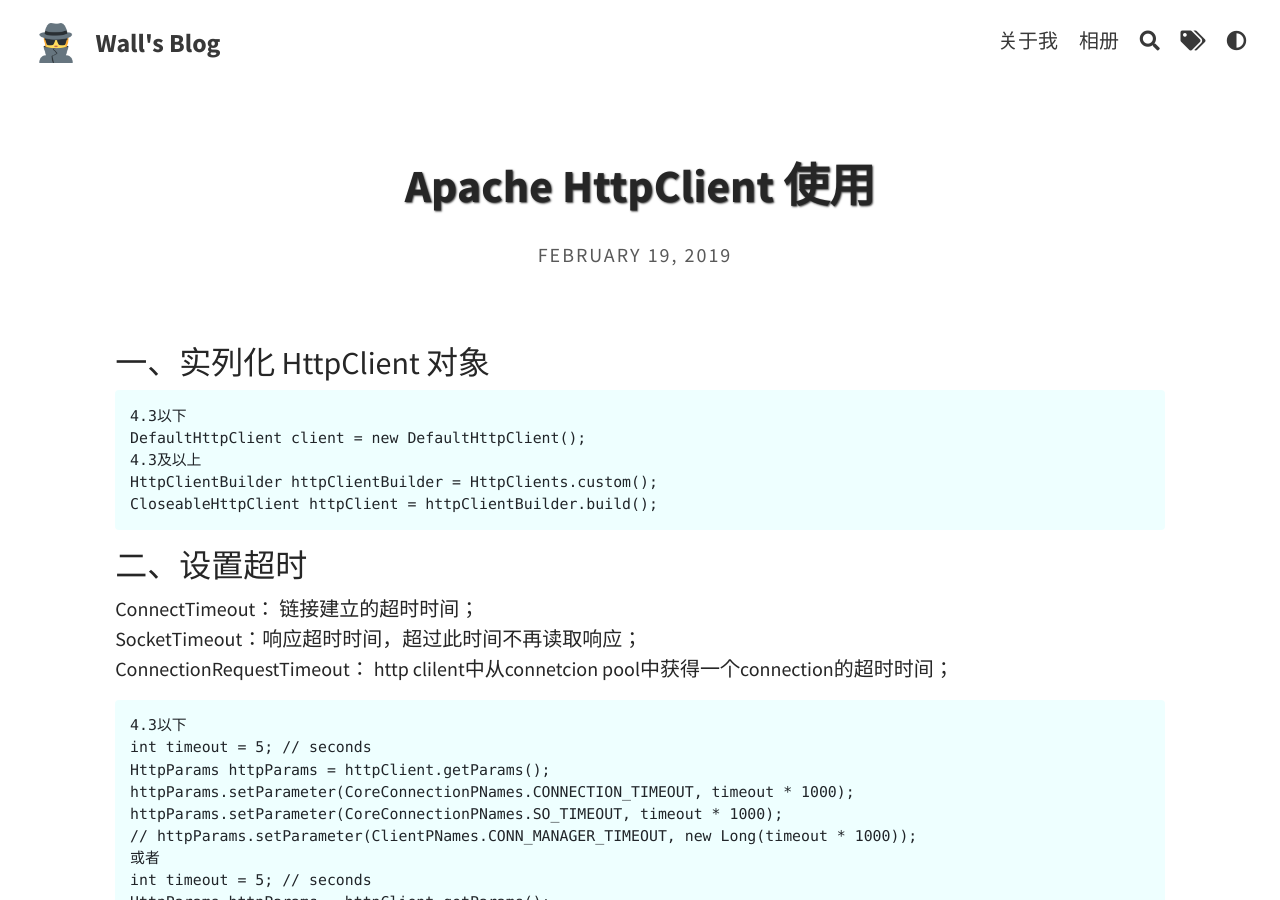
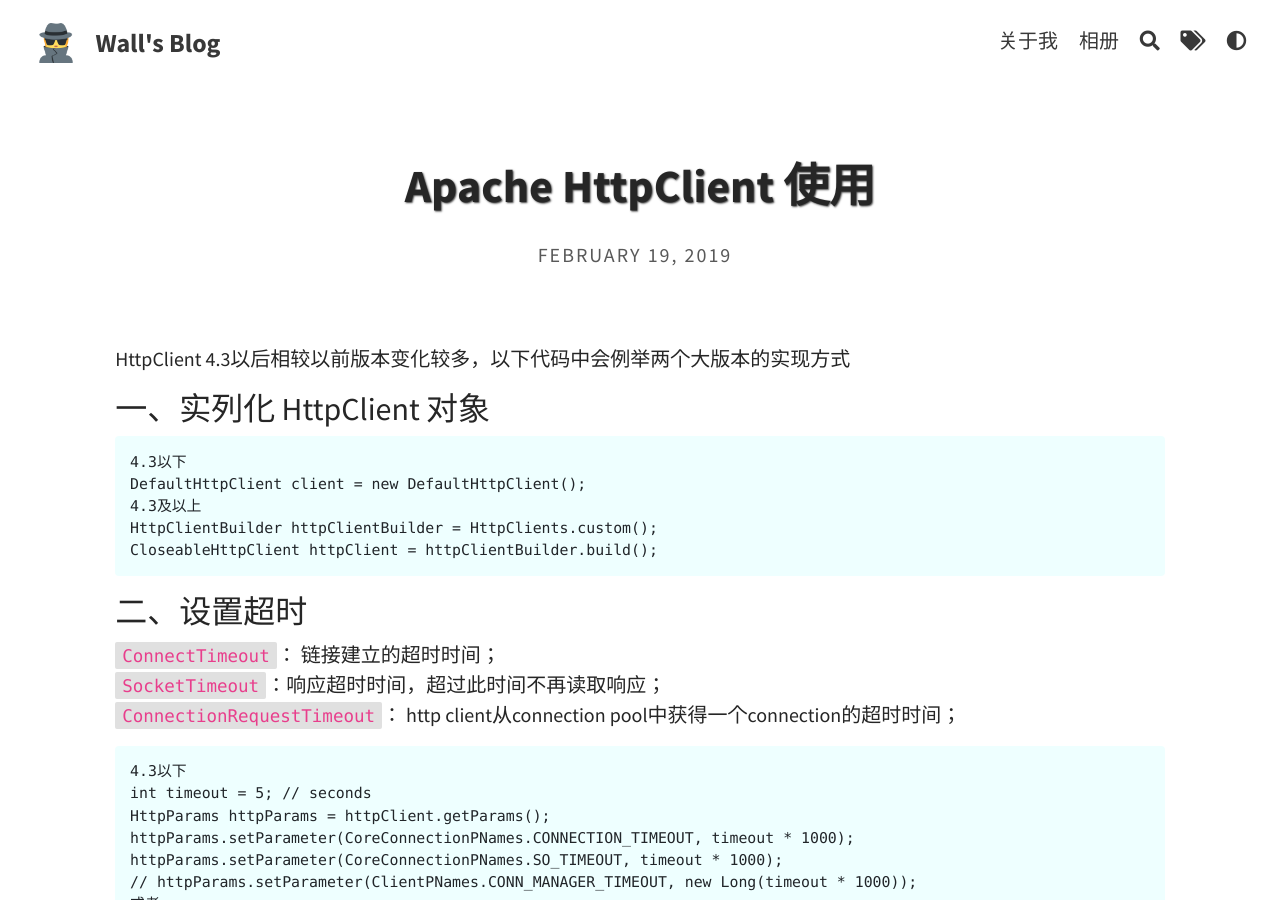
Before and after one commit to wa11ee/wa11ee.github.io, a Jekyll site: the page built from _posts/2019-02-19-Apache-HttpClient-使用.md, in a window 1280 px wide and 900 px high. Built offline with Jekyll 4.4.1, drawn with Linux system fonts in a browser that asks for light colours; some of the changed text lies outside the part shown.

Commit message:
增加博客

````diff
--- a/_config.yml
+++ b/_config.yml
@@ -9,7 +9,7 @@ avatar: assets/img/avatar.png                        # Empty for no avatar in na
 favicon: assets/favicon.ico                             # Icon displayed in the tab
 
 # Header and footer text
-header_text: "Welcome"
+header_text: ""
 header_feature_image: assets/img/chinaguide.jpg
 header_feature_image_responsive: true
 footer_text: Copyright 2022
--- a/_layouts/home.liquid
+++ b/_layouts/home.liquid
@@ -22,7 +22,7 @@ layout: default
         {% endif %}
     </style>
     <div id="main" class="call-out call-out_img">
-        <h1> {{ site.header_text | default: "Change <code>header_text</code> in <code>_config.yml</code>"}} </h1>
+        <h1> {{ site.header_text | default: 'now' | date: "%Y/%m/%d"}} </h1>
     </div>
 
     {% include blog/blog.liquid %}
--- a/_posts/2019-02-19-Apache-HttpClient-使用.md
+++ b/_posts/2019-02-19-Apache-HttpClient-使用.md
@@ -9,6 +9,8 @@ excerpt_separator: <!--more-->
 bootstrap: true                                   # Add bootstrap to the page
 tags: [java, http]
 ---
+HttpClient 4.3以后相较以前版本变化较多，以下代码中会例举两个大版本的实现方式
+
 ## 一、实列化 HttpClient 对象
 <!--more-->
 ```
@@ -19,9 +21,9 @@ HttpClientBuilder httpClientBuilder = HttpClients.custom();
 CloseableHttpClient httpClient = httpClientBuilder.build();
 ```
 ## 二、设置超时
-ConnectTimeout： 链接建立的超时时间；
-SocketTimeout：响应超时时间，超过此时间不再读取响应；
-ConnectionRequestTimeout： http clilent中从connetcion pool中获得一个connection的超时时间；
+`ConnectTimeout`： 链接建立的超时时间；
+`SocketTimeout`：响应超时时间，超过此时间不再读取响应；
+`ConnectionRequestTimeout`： http client从connection pool中获得一个connection的超时时间；
 ```
 4.3以下
 int timeout = 5; // seconds
````
Also changed, not shown: _posts/2019-04-23-CDH-cm-agent-安装.md (added, +46 -0 lines), _posts/2019-09-01-OOM原因分析.md (renamed from _posts/2019-09-01-OOM分析.md, +2 -2 lines), _posts/2021-03-08-PostgresXL-集群搭建.md (added, +14 -0 lines).
